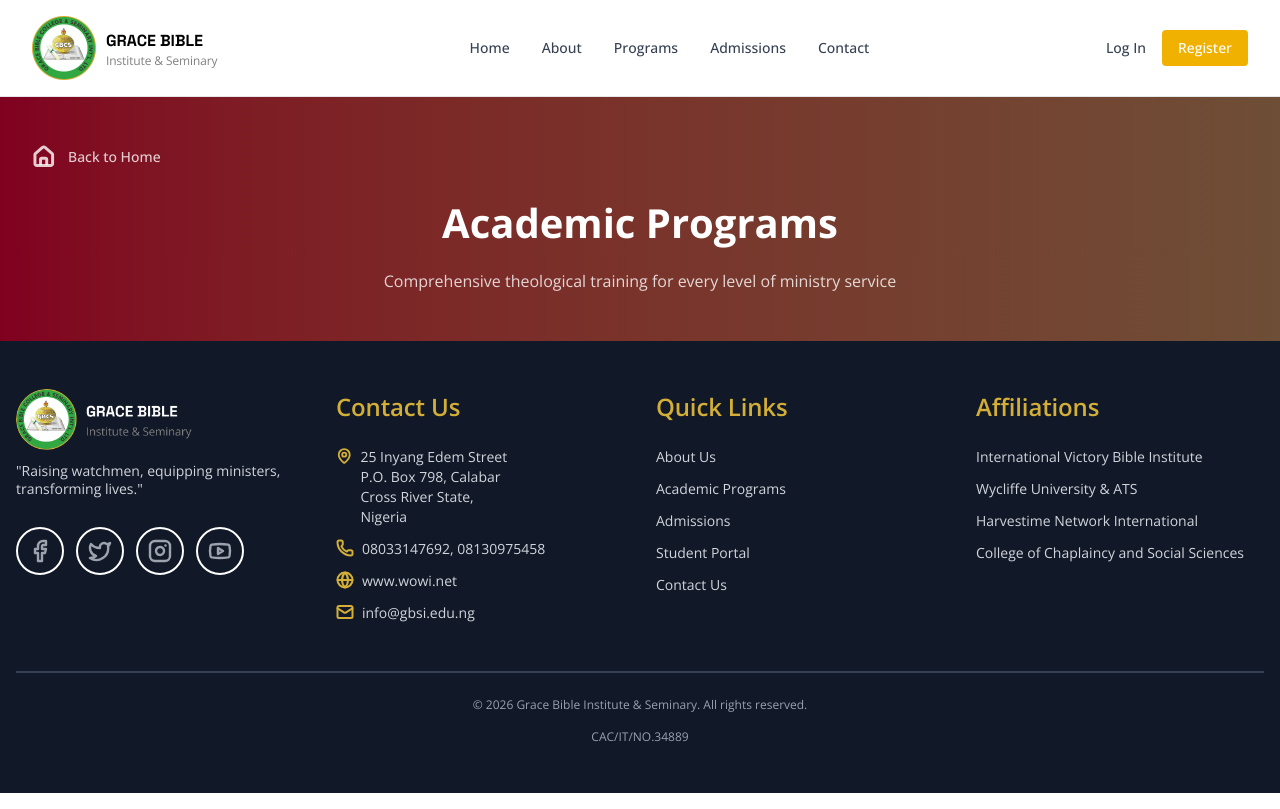
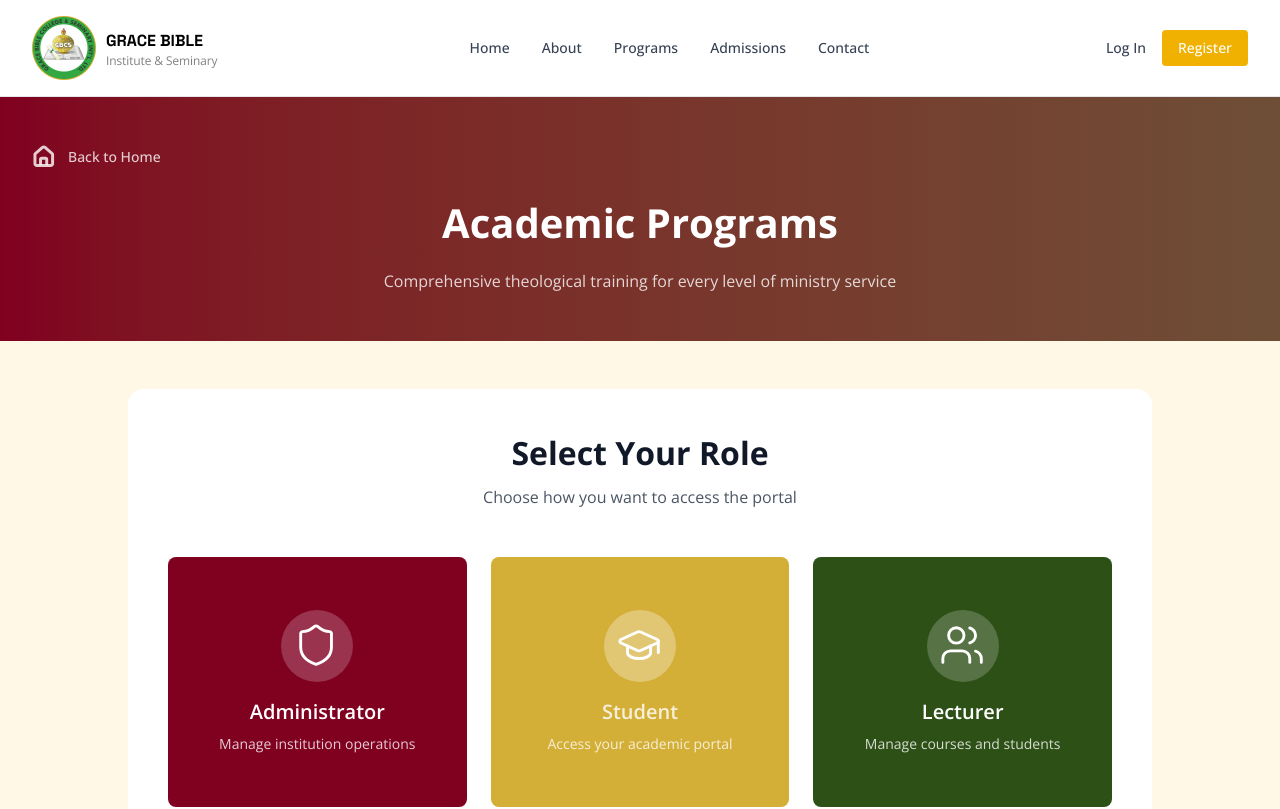
Before and after one commit to Victorwilly/gbcs, a React (Vite) app: page /login in a window 1280 px wide. Shown: the top 809 px of the page. Built offline with nearby package versions, Linux system fonts and the light colour scheme.

Commit message:
login component updated

```diff
--- a/src/pages/Login/Login.tsx
+++ b/src/pages/Login/Login.tsx
@@ -1,13 +1,153 @@
 import LoginHeader from "./component/LoginHeader";
 
 const Login = () => {
-    return (
-        <div>
-            <LoginHeader />
+  return (
+    <div className="min-h-screen bg-[#fff8e7]">
+      <LoginHeader />
 
+      <div className="py-12 px-4 sm:px-6 lg:px-8">
+        <div className="max-w-5xl mx-auto bg-[#FFFFFF] p-4 md:p-10 rounded-2xl">
+          {/* heading */}
+          <div className="text-center mb-12">
+            <h1 className="text-[32px] font-bold text-[#111827] mb-2">
+              Select Your Role
+            </h1>
+            <p className="text-[#4B5563] text-sm sm:text-base">
+              Choose how you want to access the portal
+            </p>
+          </div>
 
+          {/* role cards */}
+          <div className="grid grid-cols-1 md:grid-cols-3 gap-6">
+            {/* Administrator */}
+            <div className="bg-[#800020] rounded-lg p-8 text-center flex flex-col items-center justify-center min-h-62.5 cursor-pointer hover:shadow-lg transition-shadow">
+              <div className="w-18 h-18 bg-[rgba(255,255,255,0.2)] rounded-full flex items-center justify-center mb-4">
+                {/* shield icon placeholder */}
+                <div className="w-12 h-12 rounded" aria-hidden>
+                  <svg
+                    width="47"
+                    height="47"
+                    viewBox="0 0 47 47"
+                    fill="none"
+                    xmlns="http://www.w3.org/2000/svg"
+                  >
+                    <path
+                      d="M38.4606 24.9999C38.4606 34.6153 31.7299 39.423 23.7299 42.2115C23.311 42.3534 22.8559 42.3466 22.4414 42.1922C14.4222 39.423 7.69141 34.6153 7.69141 24.9999V11.5384C7.69141 11.0284 7.89402 10.5392 8.25466 10.1786C8.61531 9.81792 9.10445 9.61531 9.61448 9.61531C13.4606 9.61531 18.2683 7.30762 21.6145 4.38454C22.0219 4.03646 22.5402 3.84521 23.076 3.84521C23.6119 3.84521 24.1301 4.03646 24.5376 4.38454C27.9029 7.32685 32.6914 9.61531 36.5376 9.61531C37.0476 9.61531 37.5367 9.81792 37.8974 10.1786C38.258 10.5392 38.4606 11.0284 38.4606 11.5384V24.9999Z"
+                      stroke="white"
+                      stroke-width="2.88462"
+                      stroke-linecap="round"
+                      stroke-linejoin="round"
+                    />
+                  </svg>
+                </div>
+              </div>
+              <h2 className="text-xl font-semibold text-white mb-2">
+                Administrator
+              </h2>
+              <p className="text-white/80 text-sm">
+                Manage institution operations
+              </p>
+            </div>
+
+            {/* Student */}
+            <div className="bg-[#D4AF37] rounded-lg p-8 text-center flex flex-col items-center justify-center min-h-62.5 cursor-pointer hover:shadow-lg transition-shadow">
+              <div className="w-18 h-18 bg-[rgba(255,255,255,0.3)] rounded-full flex items-center justify-center mb-4">
+                {/* graduation cap icon placeholder */}
+                <div className="w-12 h-12  rounded" aria-hidden>
+                  <svg
+                    width="47"
+                    height="47"
+                    viewBox="0 0 47 47"
+                    fill="none"
+                    xmlns="http://www.w3.org/2000/svg"
+                  >
+                    <path
+                      d="M41.1915 21.0034C41.5358 20.8515 41.828 20.602 42.0318 20.2857C42.2356 19.9694 42.3422 19.6003 42.3383 19.2241C42.3344 18.8478 42.2202 18.481 42.0099 18.169C41.7996 17.857 41.5023 17.6135 41.155 17.4688L24.6723 9.9611C24.1712 9.73254 23.6269 9.61426 23.0762 9.61426C22.5254 9.61426 21.9811 9.73254 21.48 9.9611L4.99924 17.4611C4.65687 17.611 4.36561 17.8575 4.16109 18.1704C3.95658 18.4832 3.84766 18.8489 3.84766 19.2226C3.84766 19.5964 3.95658 19.9621 4.16109 20.2749C4.36561 20.5878 4.65687 20.8342 4.99924 20.9842L21.48 28.4996C21.9811 28.7281 22.5254 28.8464 23.0762 28.8464C23.6269 28.8464 24.1712 28.7281 24.6723 28.4996L41.1915 21.0034Z"
+                      stroke="white"
+                      stroke-width="2.88462"
+                      stroke-linecap="round"
+                      stroke-linejoin="round"
+                    />
+                    <path
+                      d="M42.3066 19.231V30.7694"
+                      stroke="white"
+                      stroke-width="2.88462"
+                      stroke-linecap="round"
+                      stroke-linejoin="round"
+                    />
+                    <path
+                      d="M11.5371 24.0381V30.7689C11.5371 32.299 12.7528 33.7664 14.9166 34.8483C17.0805 35.9303 20.0154 36.5381 23.0756 36.5381C26.1358 36.5381 29.0706 35.9303 31.2345 34.8483C33.3984 33.7664 34.614 32.299 34.614 30.7689V24.0381"
+                      stroke="white"
+                      stroke-width="2.88462"
+                      stroke-linecap="round"
+                      stroke-linejoin="round"
+                    />
+                  </svg>
+                </div>
+              </div>
+              <h2 className="text-xl font-semibold text-[#FFFFFFCC] mb-2">
+                Student
+              </h2>
+              <p className="text-[#FFFFFFCC] text-sm">
+                Access your academic portal
+              </p>
+            </div>
+
+            {/* Lecturer */}
+            <div className="bg-[#2D5016] rounded-lg p-8 text-center flex flex-col items-center justify-center min-h-62.5 cursor-pointer hover:shadow-lg transition-shadow">
+              <div className="w-18 h-18 bg-[rgba(255,255,255,0.2)] rounded-full flex items-center justify-center mb-4">
+                {/* user icon placeholder */}
+                <div className="w-12 h-12 rounded" aria-hidden>
+                  <svg
+                    width="47"
+                    height="47"
+                    viewBox="0 0 47 47"
+                    fill="none"
+                    xmlns="http://www.w3.org/2000/svg"
+                  >
+                    <path
+                      d="M30.7688 40.3842V36.538C30.7688 34.4979 29.9583 32.5413 28.5158 31.0987C27.0732 29.6561 25.1166 28.8457 23.0765 28.8457H11.538C9.49788 28.8457 7.54132 29.6561 6.09873 31.0987C4.65614 32.5413 3.8457 34.4979 3.8457 36.538V40.3842"
+                      stroke="white"
+                      stroke-width="2.88462"
+                      stroke-linecap="round"
+                      stroke-linejoin="round"
+                    />
+                    <path
+                      d="M30.7695 6.01562C32.4191 6.44326 33.8799 7.40652 34.9228 8.75421C35.9656 10.1019 36.5315 11.7577 36.5315 13.4618C36.5315 15.1658 35.9656 16.8217 34.9228 18.1694C33.8799 19.517 32.4191 20.4803 30.7695 20.9079"
+                      stroke="white"
+                      stroke-width="2.88462"
+                      stroke-linecap="round"
+                      stroke-linejoin="round"
+                    />
+                    <path
+                      d="M42.3083 40.3842V36.538C42.307 34.8336 41.7397 33.178 40.6955 31.8309C39.6513 30.4839 38.1893 29.5218 36.5391 29.0957"
+                      stroke="white"
+                      stroke-width="2.88462"
+                      stroke-linecap="round"
+                      stroke-linejoin="round"
+                    />
+                    <path
+                      d="M17.3056 21.1541C21.5539 21.1541 24.9979 17.7102 24.9979 13.4618C24.9979 9.21349 21.5539 5.76953 17.3056 5.76953C13.0572 5.76953 9.61328 9.21349 9.61328 13.4618C9.61328 17.7102 13.0572 21.1541 17.3056 21.1541Z"
+                      stroke="white"
+                      stroke-width="2.88462"
+                      stroke-linecap="round"
+                      stroke-linejoin="round"
+                    />
+                  </svg>
+                </div>
+              </div>
+              <h2 className="text-xl font-semibold text-white mb-2">
+                Lecturer
+              </h2>
+              <p className="text-white/80 text-sm">
+                Manage courses and students
+              </p>
+            </div>
+          </div>
         </div>
-    )
-}
+      </div>
+    </div>
+  );
+};
 
 export default Login;
```
